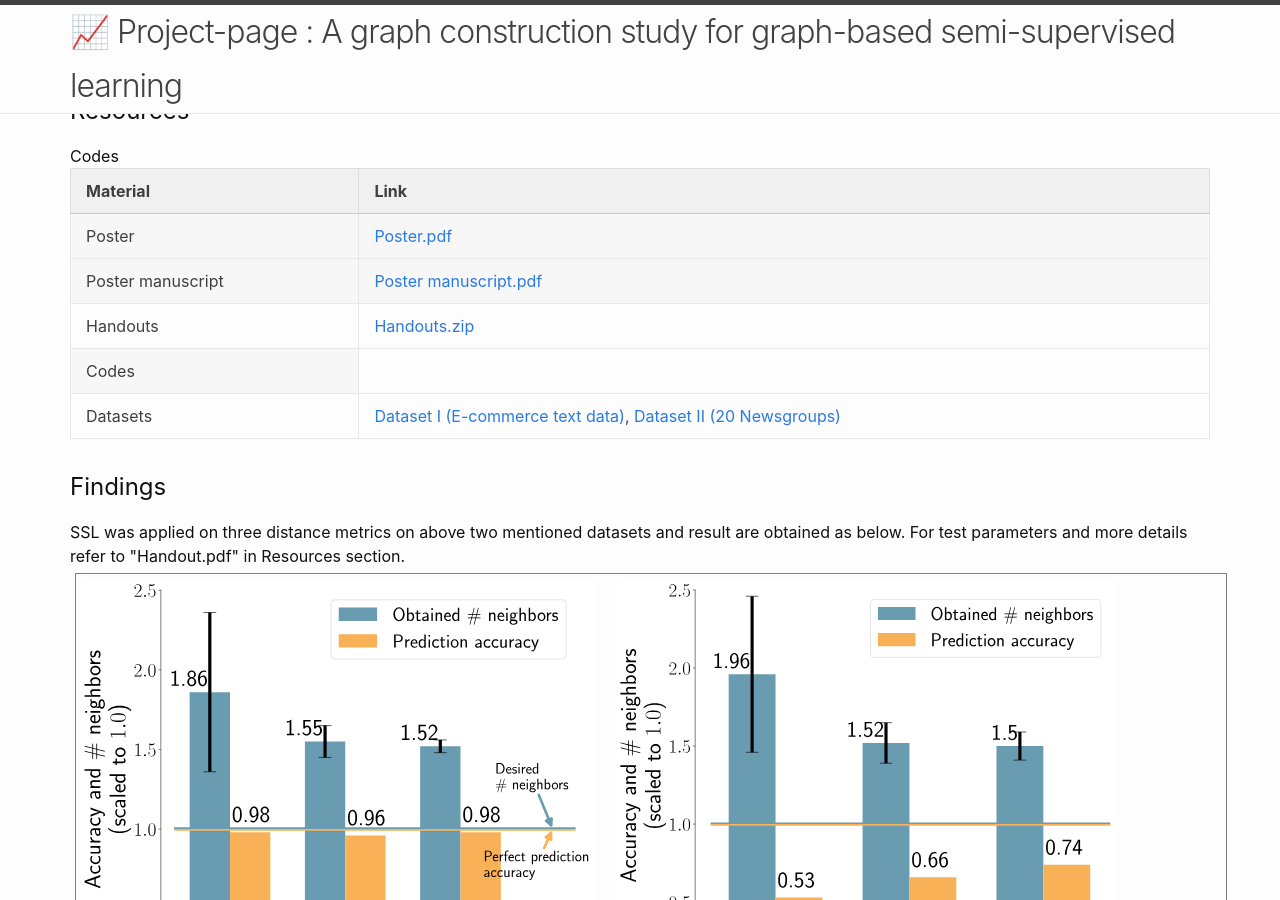
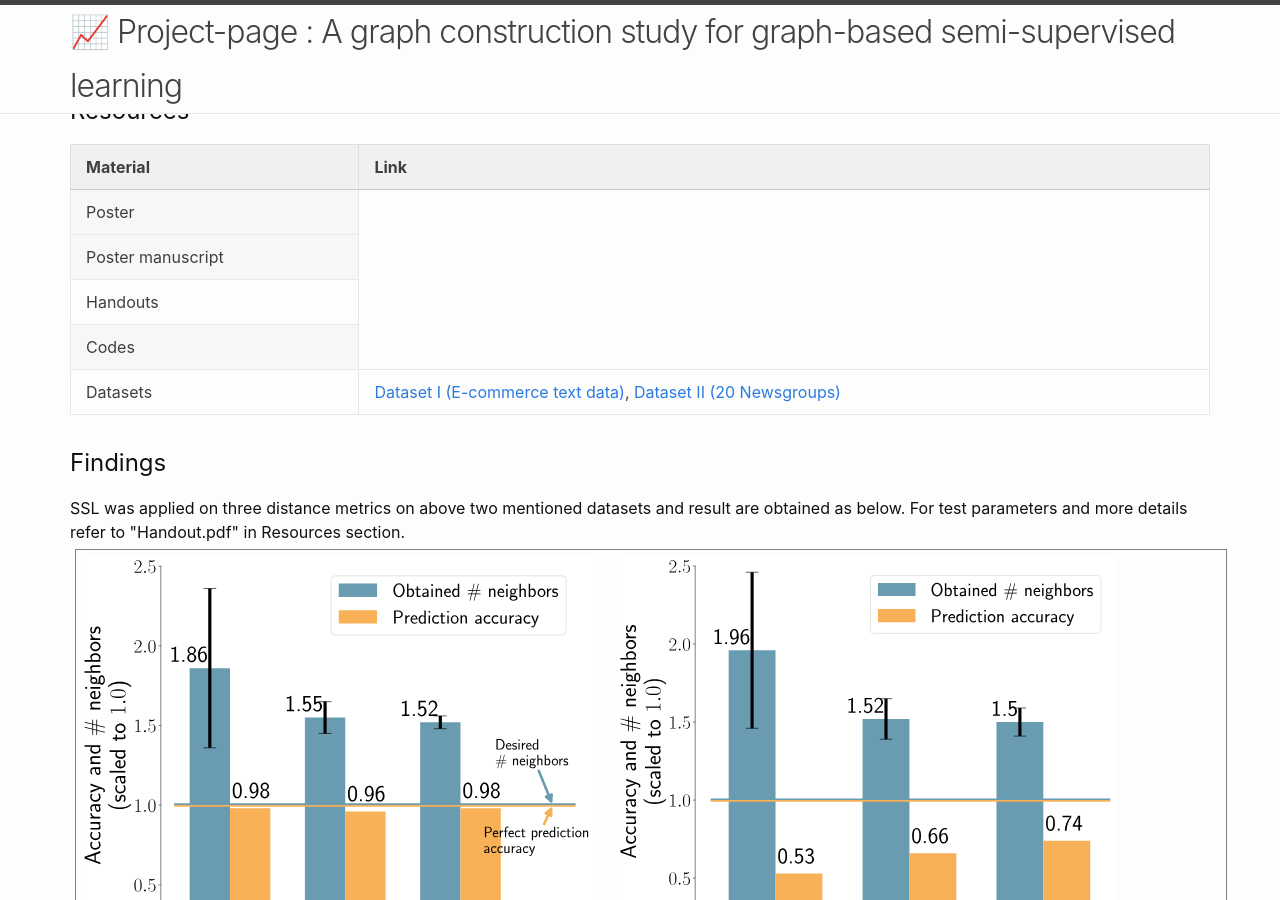
Before and after one commit to gautamk175/gautamk175.github.io, a Jekyll site: the page built from project_index.md, in a window 1280 px wide and 900 px high, scrolled down 689 px. Built offline with Jekyll 4.4.1, drawn with Linux system fonts in a browser that asks for light colours.

Commit message:
Update home.html

```diff
--- a/_layouts/home.html
+++ b/_layouts/home.html
@@ -26,21 +26,21 @@ Distance metric such as cosine similarity (CS) is shown to be effective for quan
     </tr>
     <tr>
       <td>Poster</td>
-      <td> <a href ="../../assets/ODSC_poster.pdf" download="Poster.pdf"> Poster.pdf</a> </td>
+<!--       <td> <a href ="../../assets/ODSC_poster.pdf" download="Poster.pdf"> Poster.pdf</a> </td> -->
     </tr>
     <tr>
     <tr>
       <td>Poster manuscript</td>
-      <td> <a href ="../../assets/Poster_manuscript.pdf" download="Detailed_poster.pdf"> Poster manuscript.pdf</a> </td>
+<!--       <td> <a href ="../../assets/Poster_manuscript.pdf" download="Detailed_poster.pdf"> Poster manuscript.pdf</a> </td> -->
     </tr>
     <tr>
       <td>Handouts</td>
-      <td> <a href ="../../assets/Handouts.zip" download="handouts.zip"> Handouts.zip</a> </td>
+<!--       <td> <a href ="../../assets/Handouts.zip" download="handouts.zip"> Handouts.zip</a> </td> -->
     </tr>
     <tr>
       <td>Codes</td>
 <!--       <td><a href ="../../assets/codes.zip" download="codes.zip">Codes.zip</td> -->
-      Codes
+
     </tr>
     <tr>
       <td>Datasets</td>
```
